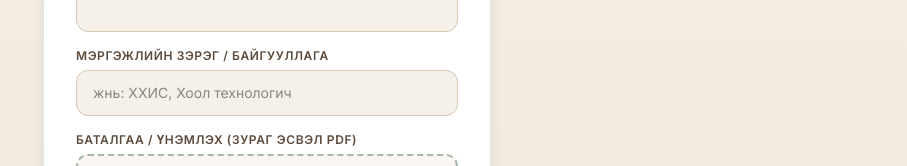
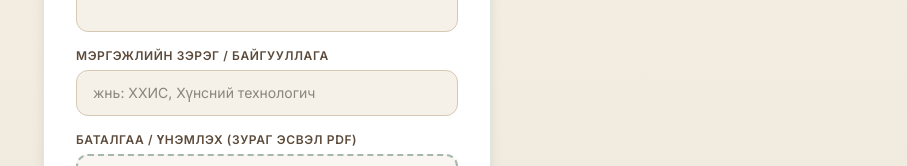
Before and after one commit to greiskiiee/eatwell, a Next.js app in the folder frontend/: page /technologist/signup in a window 1280 px wide. Shown: the part 495-661 px from the top of the page, without its empty margins (373-1280 px from the left). Built offline with nearby package versions, Linux system fonts and the light colour scheme; no server answers.

Commit message:
spelling

```diff
--- a/frontend/src/app/technologist/signup/page.tsx
+++ b/frontend/src/app/technologist/signup/page.tsx
@@ -174,7 +174,7 @@ export default function TechnologistSignupPage() {
             <input
               value={credentials}
               onChange={(e) => setCredentials(e.target.value)}
-              placeholder="жнь: ХХИС, Хоол технологич"
+              placeholder="жнь: ХХИС, Хүнсний технологич"
               className="w-full px-4 py-3 bg-[#F5F0E8] rounded-xl text-sm border border-[#D6C9B4] focus:border-[#2D5A4A] focus:outline-none"
             />
           </div>
```
Also changed, not shown: 1 other file (tests, documents, lock files or other folders).
